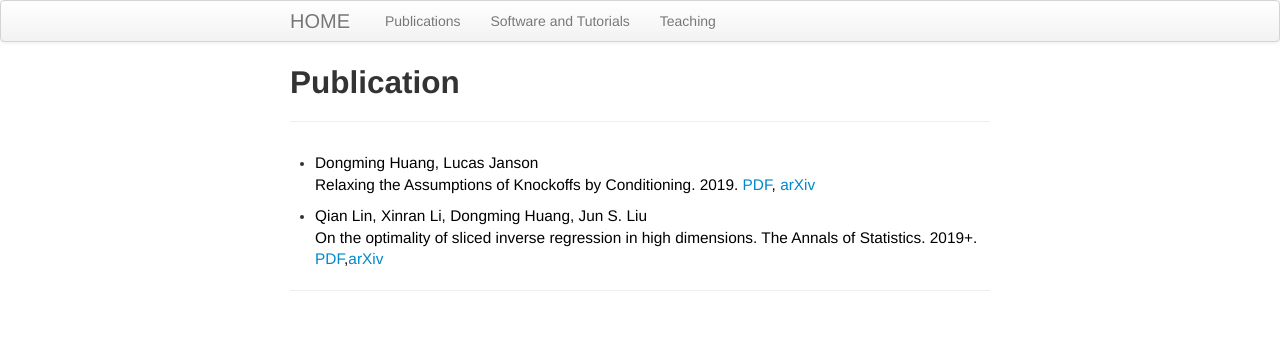
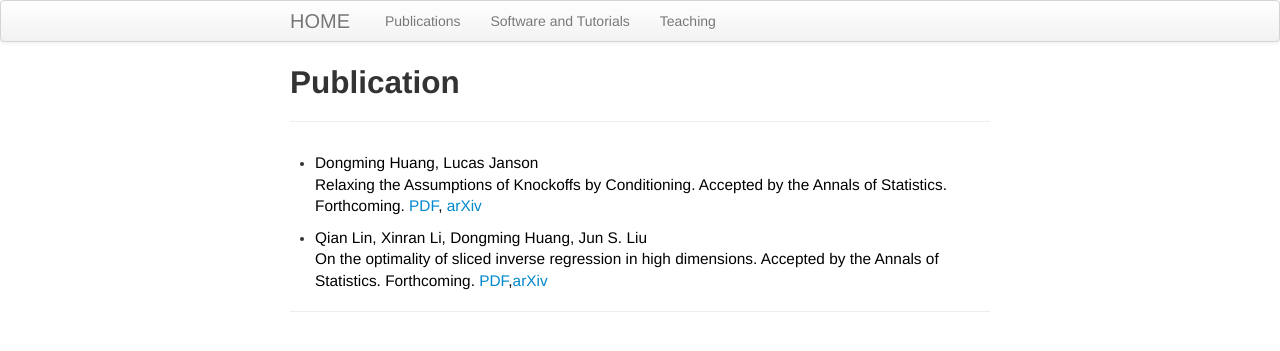
Before and after one commit to stathuang/dmhuang.github.io, a Jekyll site: the page built from pages/pubs.md, in a window 1280 px wide. Shown: the top 351 px of the page. Built offline with Jekyll 4.4.1, drawn with Linux system fonts in a browser that asks for light colours.

Commit message:
Update pubs.md

```diff
--- a/pages/pubs.md
+++ b/pages/pubs.md
@@ -6,8 +6,8 @@ description: List of Publication
 ---
 
 - Dongming Huang, Lucas Janson\\
-Relaxing the Assumptions of Knockoffs by Conditioning. 2019.
+Relaxing the Assumptions of Knockoffs by Conditioning. Accepted by the Annals of Statistics. Forthcoming.
 [PDF](cknockoff.pdf), [arXiv](https://arxiv.org/abs/1903.02806)
 
 - Qian Lin, Xinran Li, Dongming Huang, Jun S. Liu\\
-On the optimality of sliced inverse regression in high dimensions. The Annals of Statistics. 2019+. [PDF](https://www.e-publications.org/ims/submission/AOS/user/submissionFile/35677?confirm=af74fff9),[arXiv](https://arxiv.org/abs/1701.06009)
+On the optimality of sliced inverse regression in high dimensions. Accepted by the Annals of Statistics. Forthcoming. [PDF](https://www.e-publications.org/ims/submission/AOS/user/submissionFile/35677?confirm=af74fff9),[arXiv](https://arxiv.org/abs/1701.06009)
```
